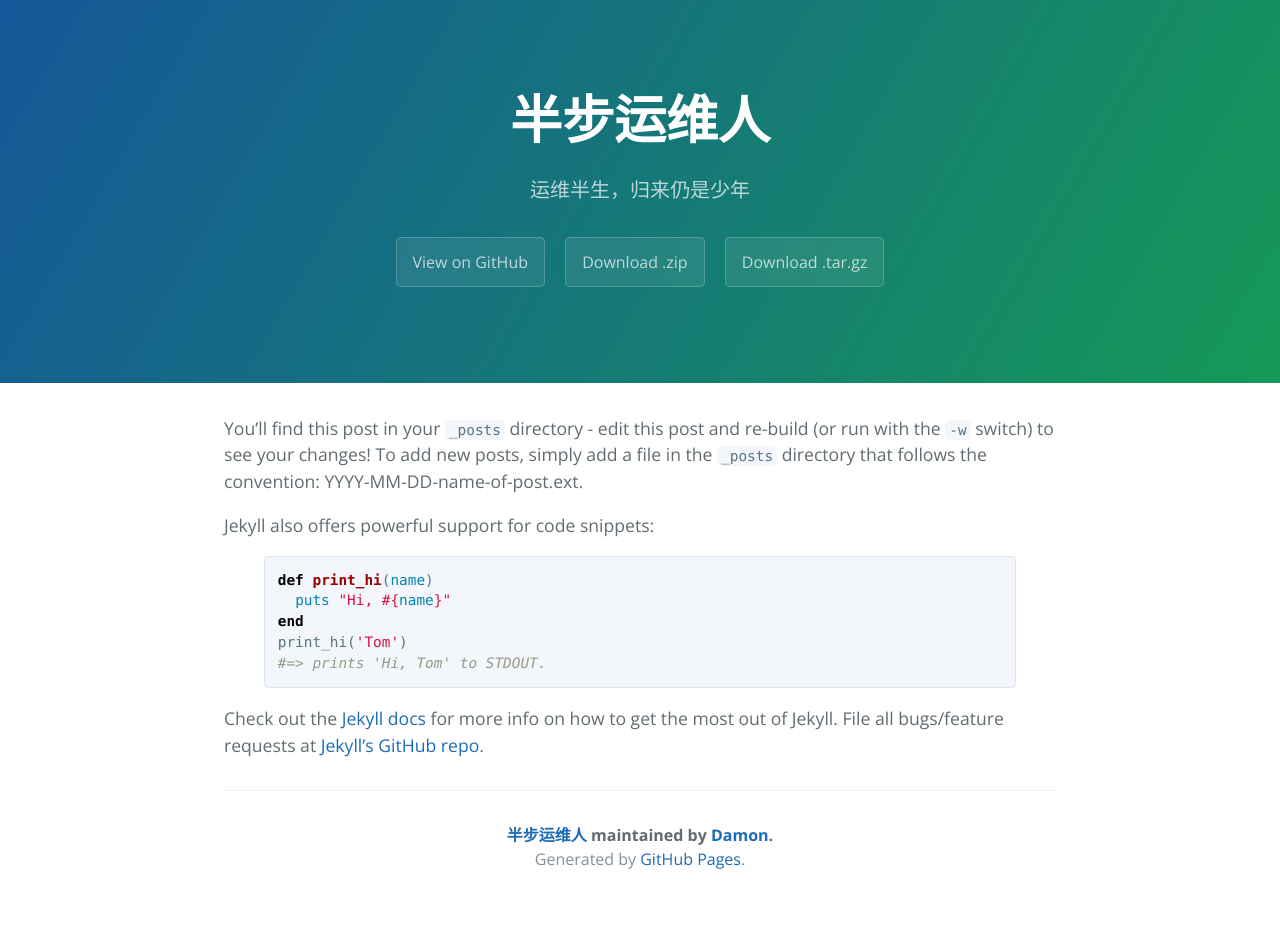
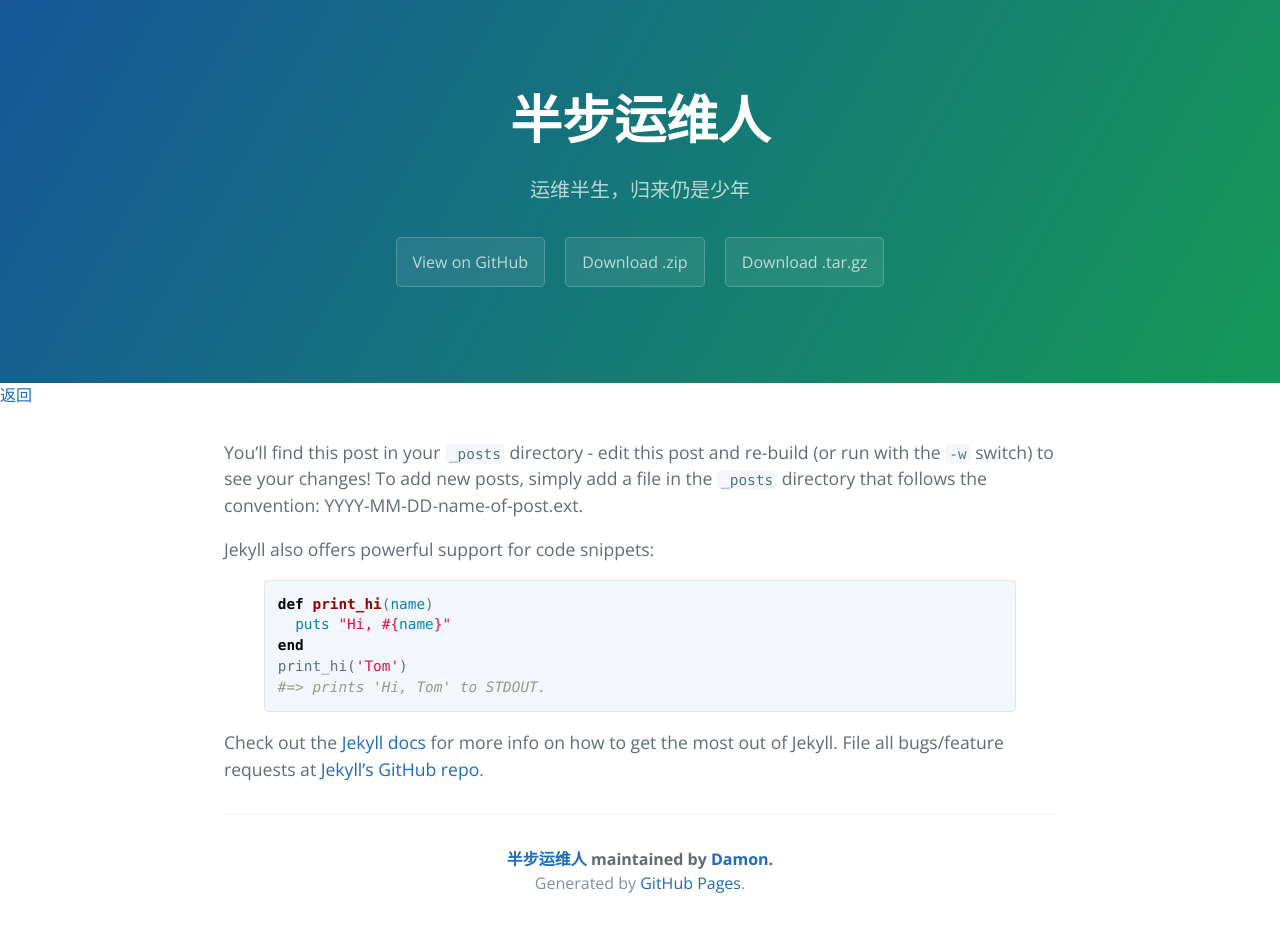
Before and after one commit to Half-SRE/half-sre.github.io, a Jekyll site: the page built from _posts/2016-02-12-sample-content.markdown, in a window 1280 px wide. Built offline with Jekyll 4.4.1, drawn with Linux system fonts in a browser that asks for light colours; before the commit the page ends 903 px from its top, so only the background shows below that.

Commit message:
Update default.html

```diff
--- a/_layouts/default.html
+++ b/_layouts/default.html
@@ -6,6 +6,7 @@
   <body>
     {% include page-header.html %}
 
+    <a href="#" onClick="javascript :history.back(-1);">返回</a>
     <section class="main-content">
 
       {{ content }}
```
